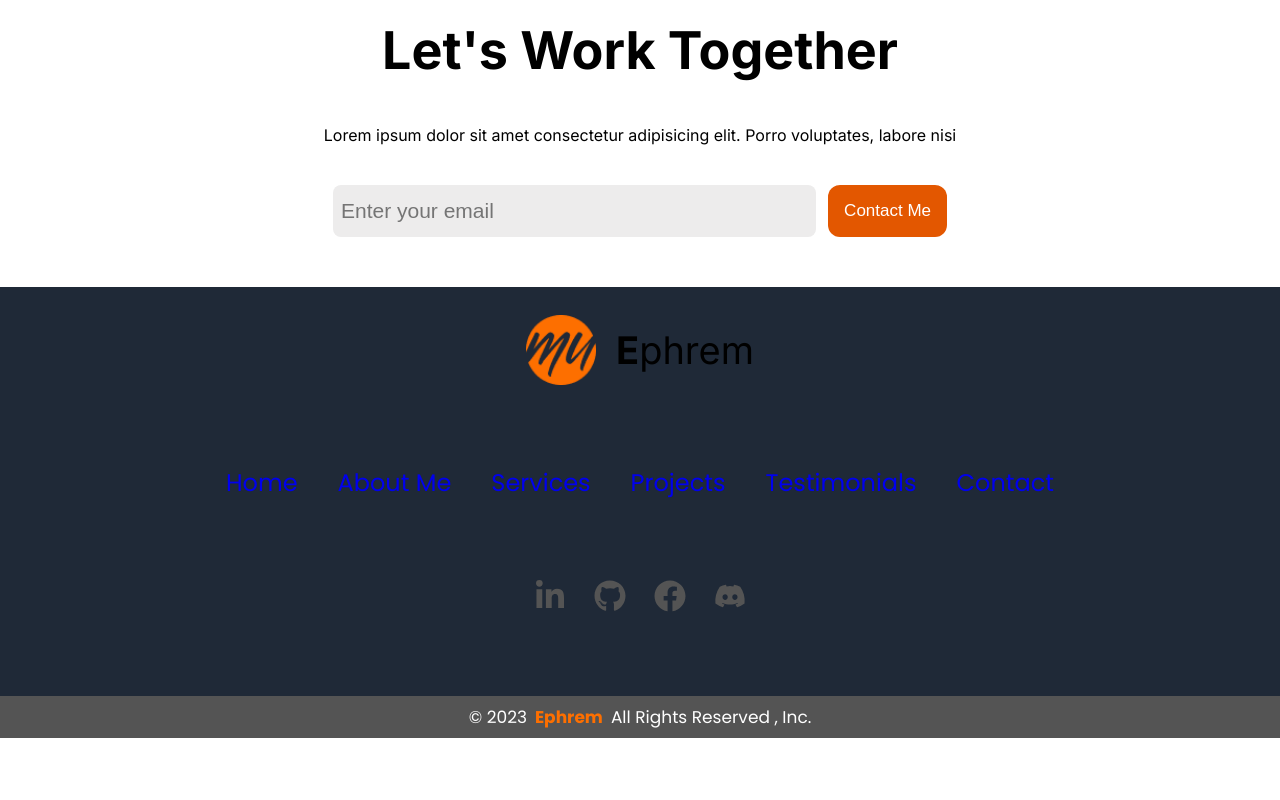
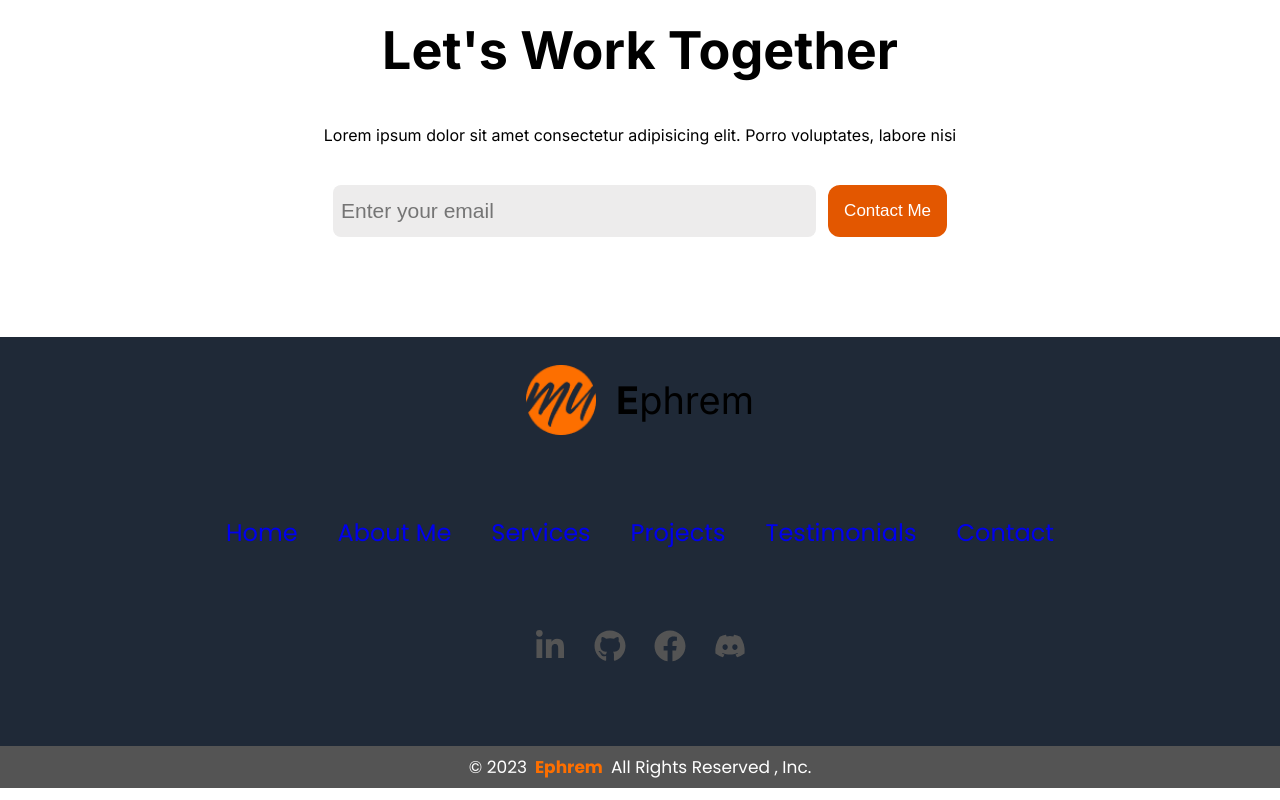
Before and after one commit to ephrem-del/portfolio, a Next.js app: page / in a window 1280 px wide. Shown: the part 2609-3409 px from the top of the page. Before the commit the page ends 3359 px from the top, so only its background shows below. Built offline with nearby package versions, Linux system fonts and the light colour scheme; no server answers; the database is empty.

Commit message:
resolve commet

```diff
--- a/app/page.tsx
+++ b/app/page.tsx
@@ -19,9 +19,7 @@ export default async function Home() {
         <TestimonialsSection />
         <ContactSection />
       </main>
-      <div className="mt-[50px] pt-7 bg-gray-800">
-        <FooterSection />
-      </div>
+      <FooterSection />
     </div>
   );
 }
--- a/components/footer-section/footer.tsx
+++ b/components/footer-section/footer.tsx
@@ -9,7 +9,7 @@ const desktopClassName =
 
 const FooterSection = () => {
   return (
-    <footer className="w-full flex flex-col justify-center items-center gap-20 dark:text-white">
+    <footer className="w-full flex flex-col justify-center items-center gap-20 dark:text-white mt-[100px] pt-7 bg-gray-800">
       <div className="flex flex-col items-center justify-center">
         <div className="flex items-center justify-center box-border gap-2 desktop:gap-5">
           <Image
--- a/components/testimonials/testimonial-section.tsx
+++ b/components/testimonials/testimonial-section.tsx
@@ -34,7 +34,6 @@ const TestimonialsSection = () => {
         pagination={{ clickable: true }}
         scrollbar={{ draggable: true }}
         className="w-[350px] tablet:w-[1200px]"
-        // className="w-full h-[400px]"
         breakpoints={{
           320: {
             slidesPerView: 1,
```
